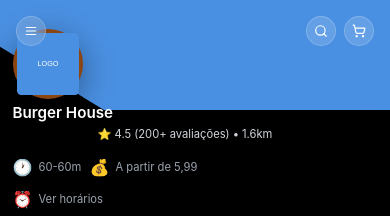
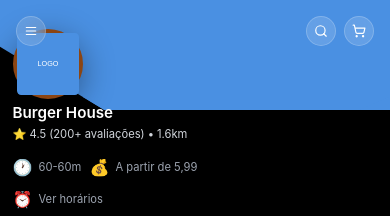
Before and after one commit to filipecrespo11/MVP-total-delivery, a React (Vite) app: page / in a window 390 px wide. Shown: the top 216 px of the page. Built offline with nearby package versions, Linux system fonts and the light colour scheme.

Commit message:
Adjust margin-left of header section for improved layout

```diff
--- a/src/components/Header/Header.css
+++ b/src/components/Header/Header.css
@@ -595,7 +595,7 @@
     flex-wrap: wrap;
     justify-content: flex-start;
     max-width: 100%;
-    margin-left: 50%;
+    margin-left: 90px;
   }
 
   /* Detalhes extras compactos */
```
